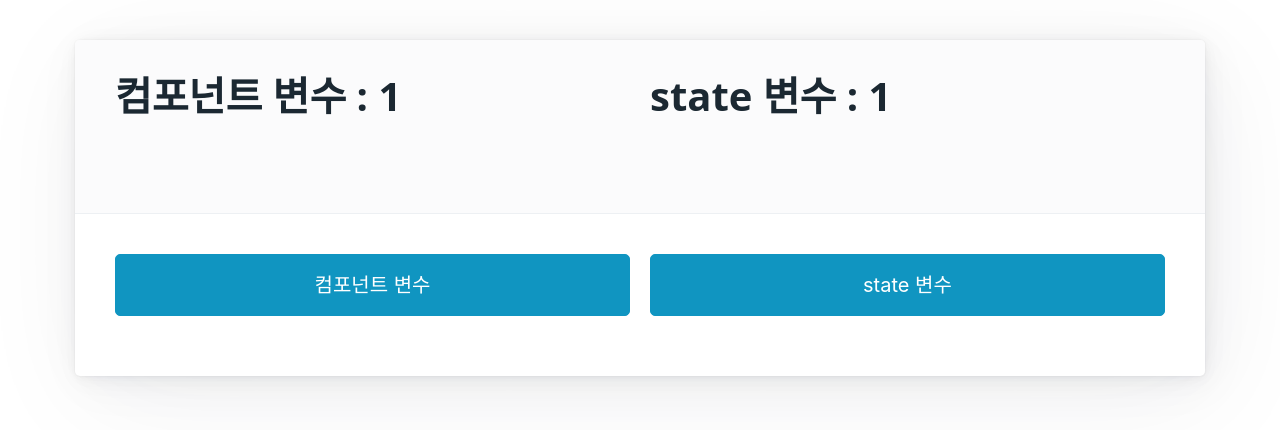
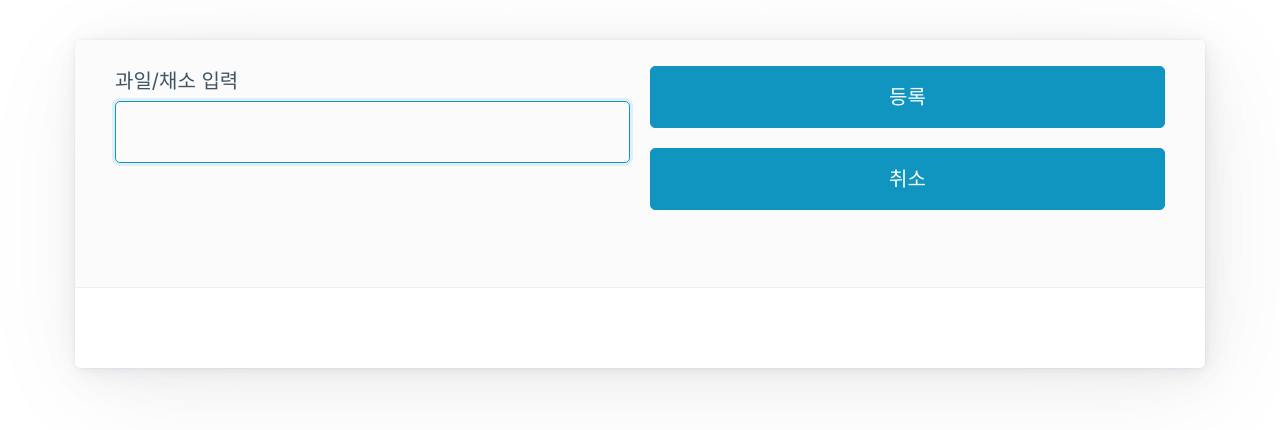
Before and after one commit to pnumin/k3_react, a React (Create React App) app: page / in a window 1280 px wide. Shown: the top 430 px of the page. Built offline with nearby package versions, Linux system fonts and the light colour scheme.

Commit message:
useRef활용

```diff
--- a/src/07/MyRef.js
+++ b/src/07/MyRef.js
@@ -1,34 +1,58 @@
-import { useState } from "react";
+import { useState, useRef, useEffect } from "react";
+import styles from './MyRef.module.css' ;
 const MyRef = () => {
-    let cnt1 = 1;
-    const [cnt2, setCnt2] = useState(1) ;
+    const txtref = useRef() ;
+    // const txtref2 = useRef() ;
 
-    const showCnt = () => {
-        console.log('cnt1 =', cnt1, 'cnt2 =', cnt2);
+    const itemArr = useRef([]) ;
+    const [itemTag, setItemTag] = useState() ;
+
+    useEffect(() => {
+        txtref.current.focus();
+    }, []);
+
+
+    const addItem = (e) => {
+        e.preventDefault();
+        itemArr.current = [...itemArr.current, txtref.current.value] ;
+        itemArr.current = [...new Set(itemArr.current)];
+        //itemArr.current = [...itemArr.current ] ;
+
+        let tempTag = itemArr.current.map(
+            (item, idx) => <span key={'sp'+idx} className={styles.sp}>{item}</span>
+        ) ;
+
+        setItemTag(tempTag) ;
+        console.log("addItem =",  itemArr.current);
+        resetItem();
     }
 
-    const showCnt1 = () => {
-        cnt1 = cnt1 + 1 ;
-        showCnt();
-    }
-
-    const showCnt2 = () => {
-        setCnt2(cnt2 + 1) ;
-        showCnt();
+    const resetItem = () => {
+        txtref.current.value = '' ;
+        txtref.current.focus();
+        console.log("resetItem");
     }
 
     return (
         <main className="container">
             <article>
                 <header>
-                    <div className="grid">
-                        <div><h1>컴포넌트 변수 : {cnt1}</h1></div>
-                        <div><h1>state 변수 : {cnt2}</h1></div>
-                    </div>
+                   <form>
+                        <div className="grid">
+                            <div>
+                                <label htmlFor="txt1">과일/채소 입력</label>
+                                <input ref={txtref} type="text" id="txt1" name="txt1" required />
+                                {/* <input ref={txtref2} type="text" id="txt2" name="txt2" required /> */}
+                            </div>
+                            <div>
+                                <button onClick={(e) => addItem(e)}>등록</button>
+                                <button onClick={(e) => resetItem(e)}>취소</button>
+                            </div>
+                        </div>
+                   </form>
                 </header>
-                <div className="grid">
-                    <button onClick={() => showCnt1()}>컴포넌트 변수</button>
-                    <button onClick={() => showCnt2()}>state 변수</button>
+                <div>
+                   {itemTag}
                 </div>
             </article>
         </main>
--- /dev/null
+++ b/src/07/MyRef.module.css
@@ -0,0 +1,9 @@
+.sp {
+    display : inline-flex ;
+    padding: 5px;
+    margin: 5px;
+    border-radius: 5px;
+    background-color: brown;
+    color: white;
+
+}
```
Also changed, not shown: src/07/MyRef copy.js (added, +47 -0 lines).
